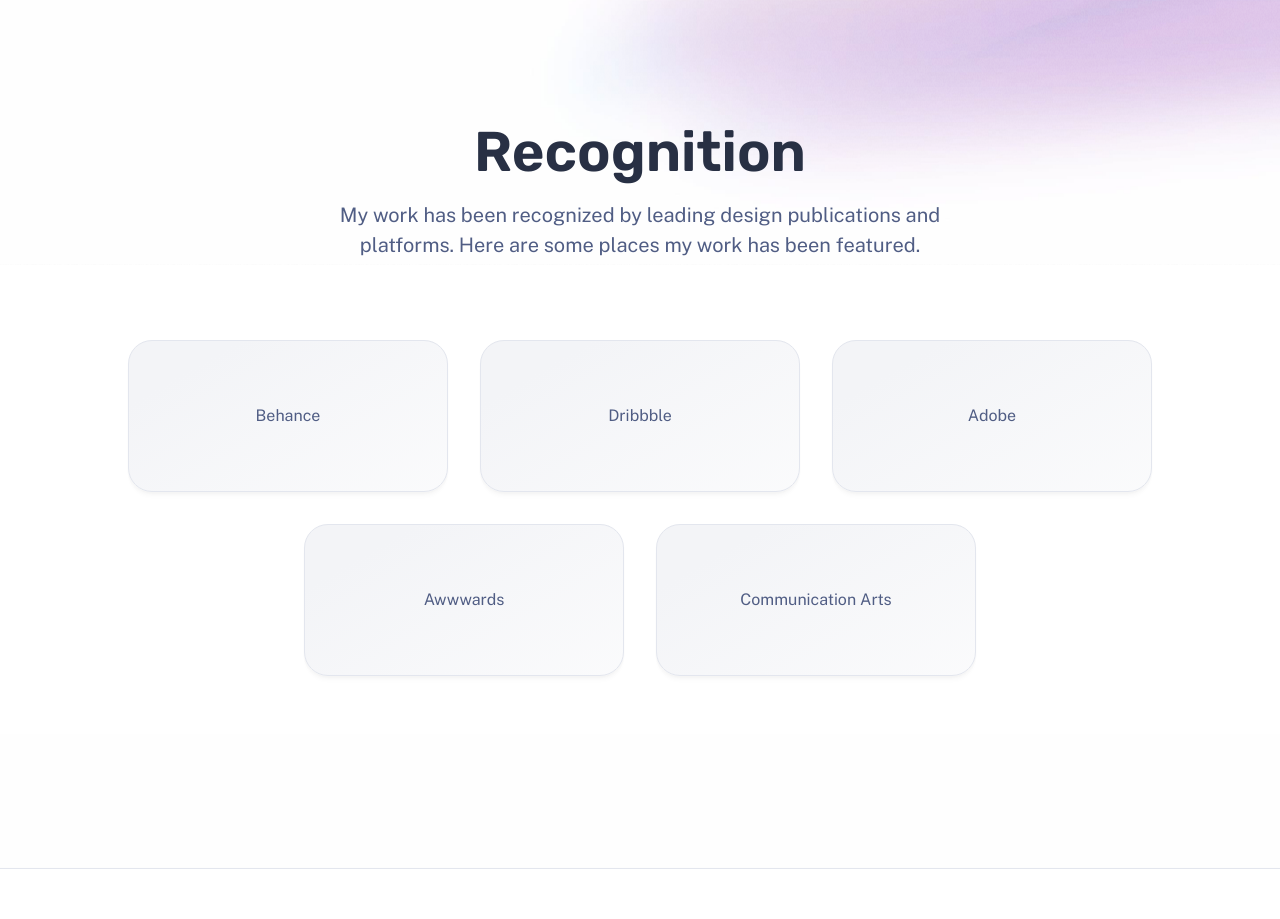
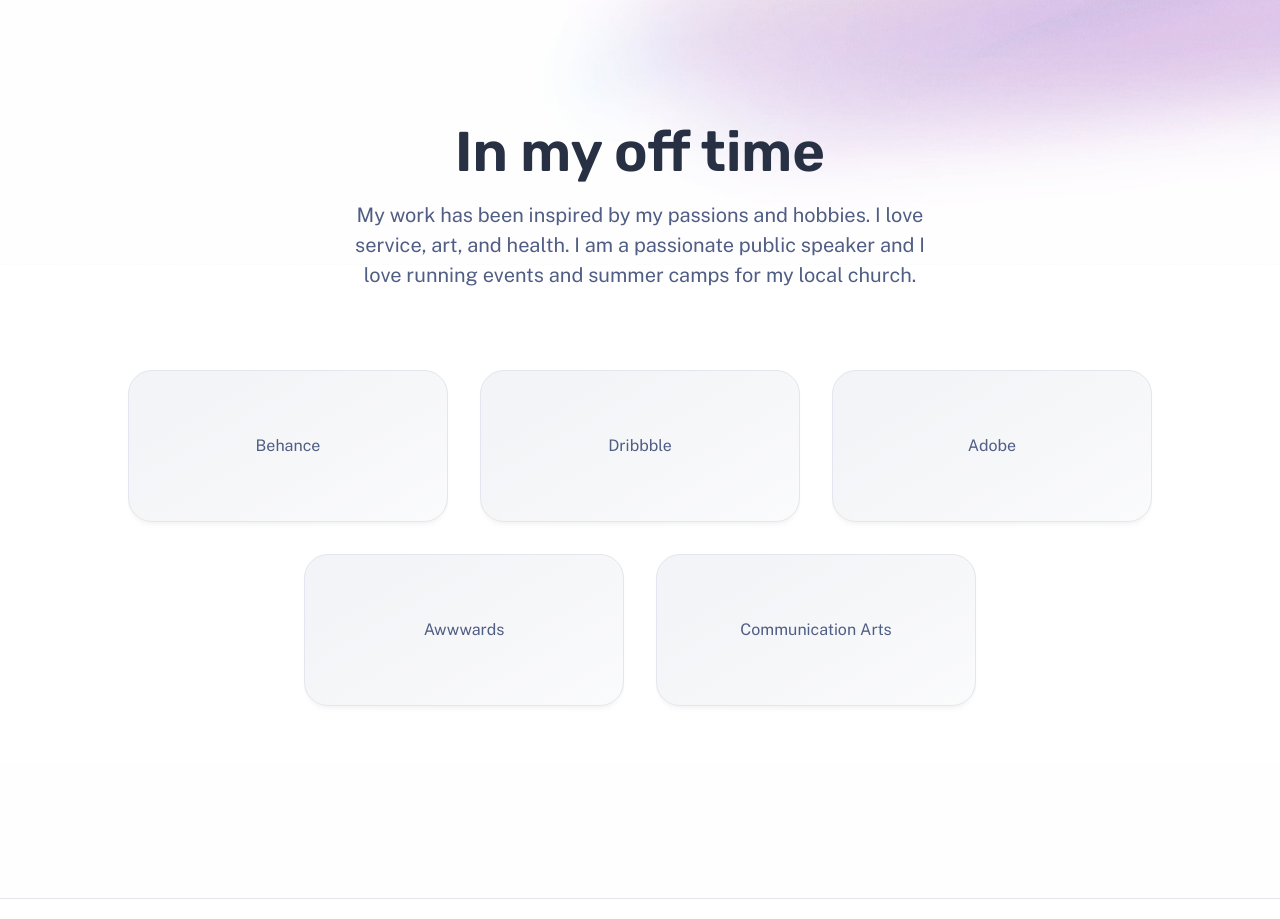
Before and after one commit to MikaelWeiss/rachel-portfolio, an Astro site: page / in a window 1280 px wide. Shown: the part 2520-3439 px from the top of the page. Built offline with nearby package versions, Linux system fonts and the light colour scheme; Astro itself is replaced by a stand-in of ours.

Commit message:
updated more of the main page

```diff
--- a/src/components/IconPaths.ts
+++ b/src/components/IconPaths.ts
@@ -7,6 +7,7 @@
  * 3. Paste the SVG code in your editor.
  * 4. Remove the `<svg>` wrapper so you only have elements like `<path>`, `<circle>`, `<rect>` etc.
  * 5. Remove any `stroke="#000000"` attributes
+ * 6. Replace any `fill="#000000"` attributes with `stroke="none"`
  *    (or add `stroke="none"` on shapes with no `fill` or `stroke` specified).
  */
 export const iconPaths = {
--- a/src/pages/index.astro
+++ b/src/pages/index.astro
@@ -81,9 +81,9 @@ const projects = (await getCollection('work'))
 
 			<section class="section with-background bg-variant">
 				<header class="section-header stack gap-2 lg:gap-4">
-					<h3>Recognition</h3>
+					<h3>In my off time</h3>
 					<p>
-						My work has been recognized by leading design publications and platforms. Here are some places my work has been featured.
+						My work has been inspired by my passions and hobbies. I love service, art, and health. I am a passionate public speaker and I love running events and summer camps for my local church.
 					</p>
 				</header>
 
```
